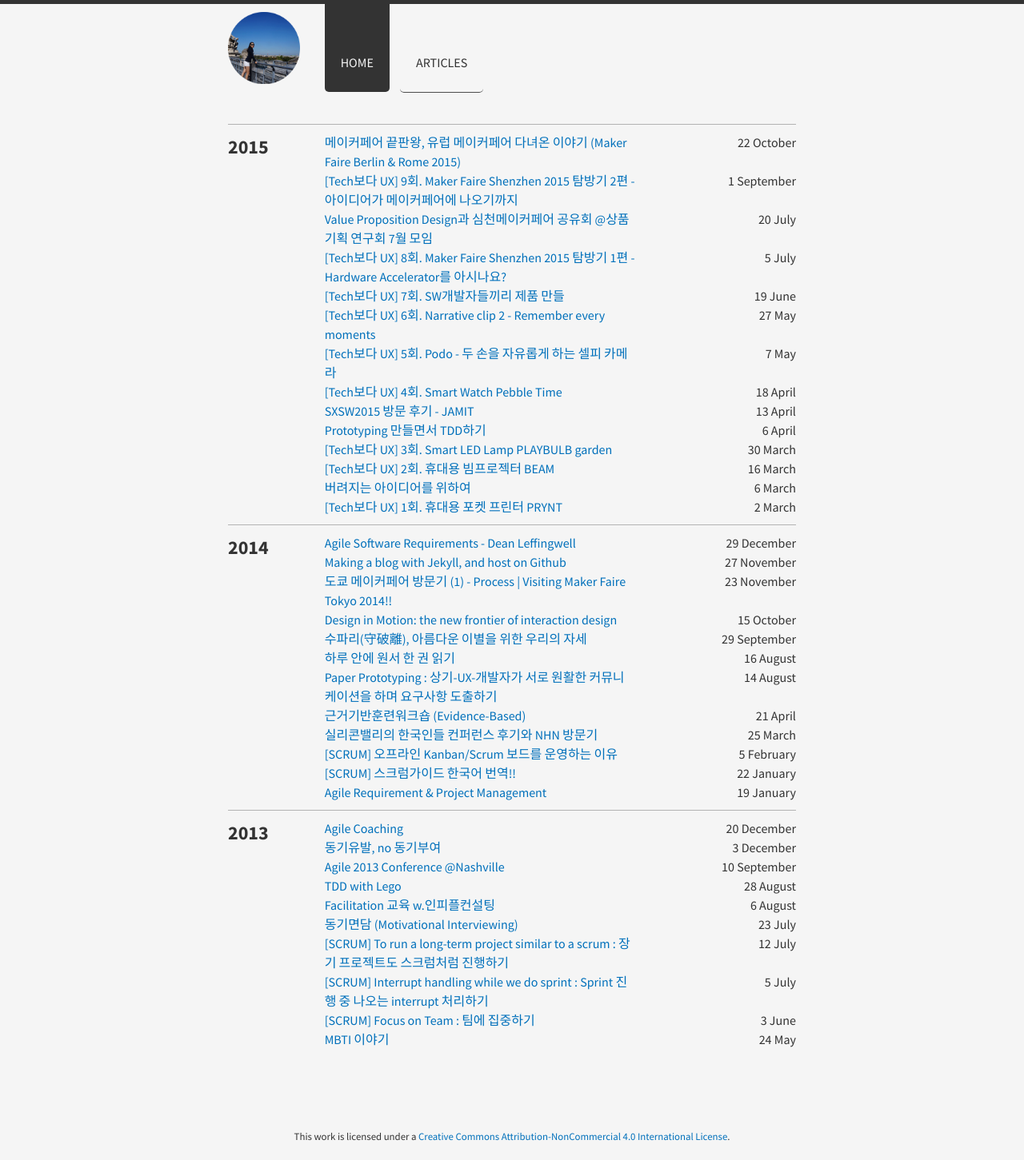
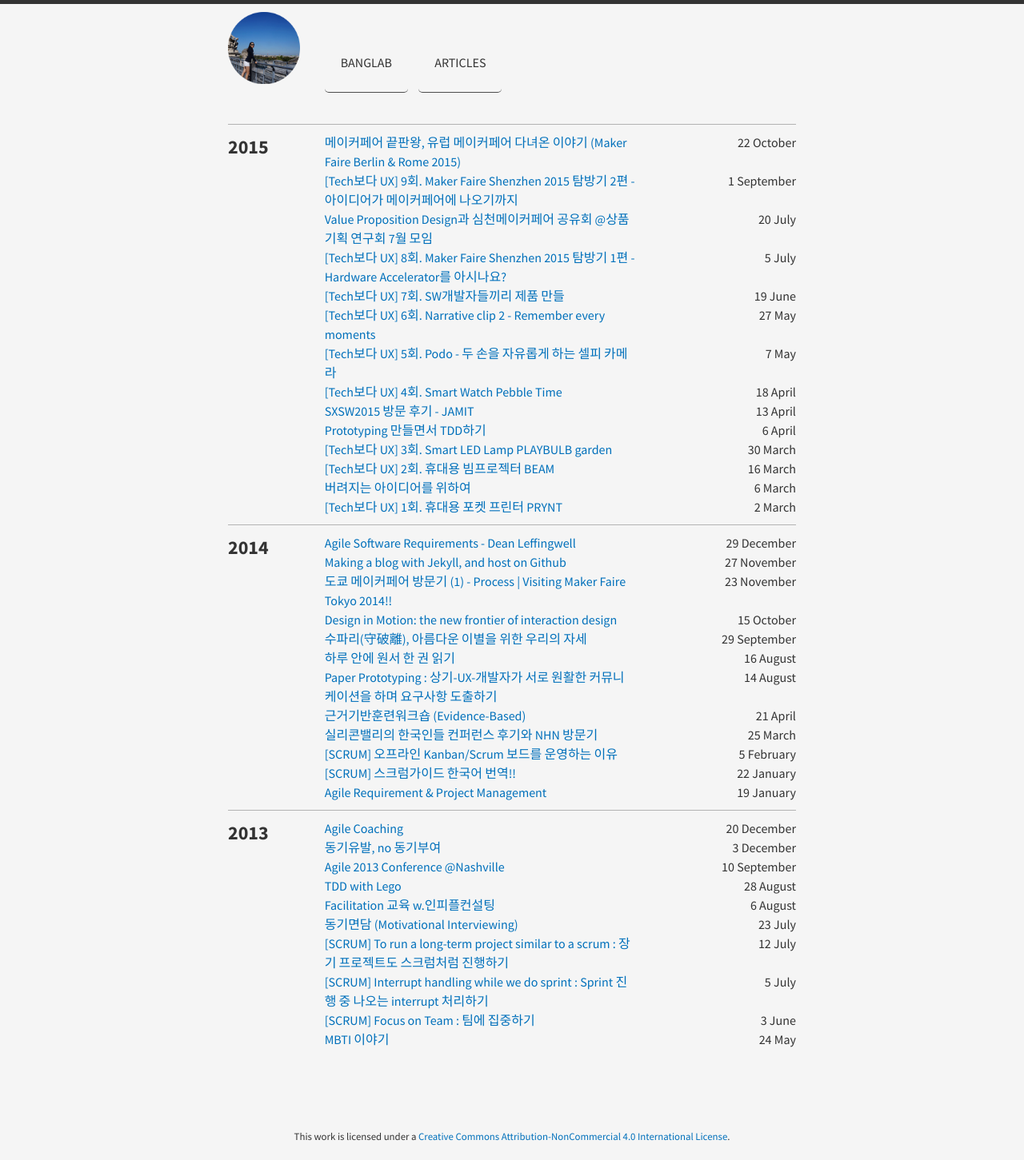
Before and after one commit to midaeng/articles, a Jekyll site: the page built from index.html, in a window 1280 px wide. Shown: the whole page at 80% size. Built offline with Jekyll 4.4.1, drawn with Linux system fonts in a browser that asks for light colours; nearby versions of some CDN libraries; Markdown is read by kramdown in place of the engine named in the settings.

Commit message:
modify head

```diff
--- a/_data/links.yml
+++ b/_data/links.yml
@@ -1,5 +1,5 @@
 - url: //banglab.com
-  title: Home
+  title: BANGLAB
 
 - url: /articles
   title: Articles
```
